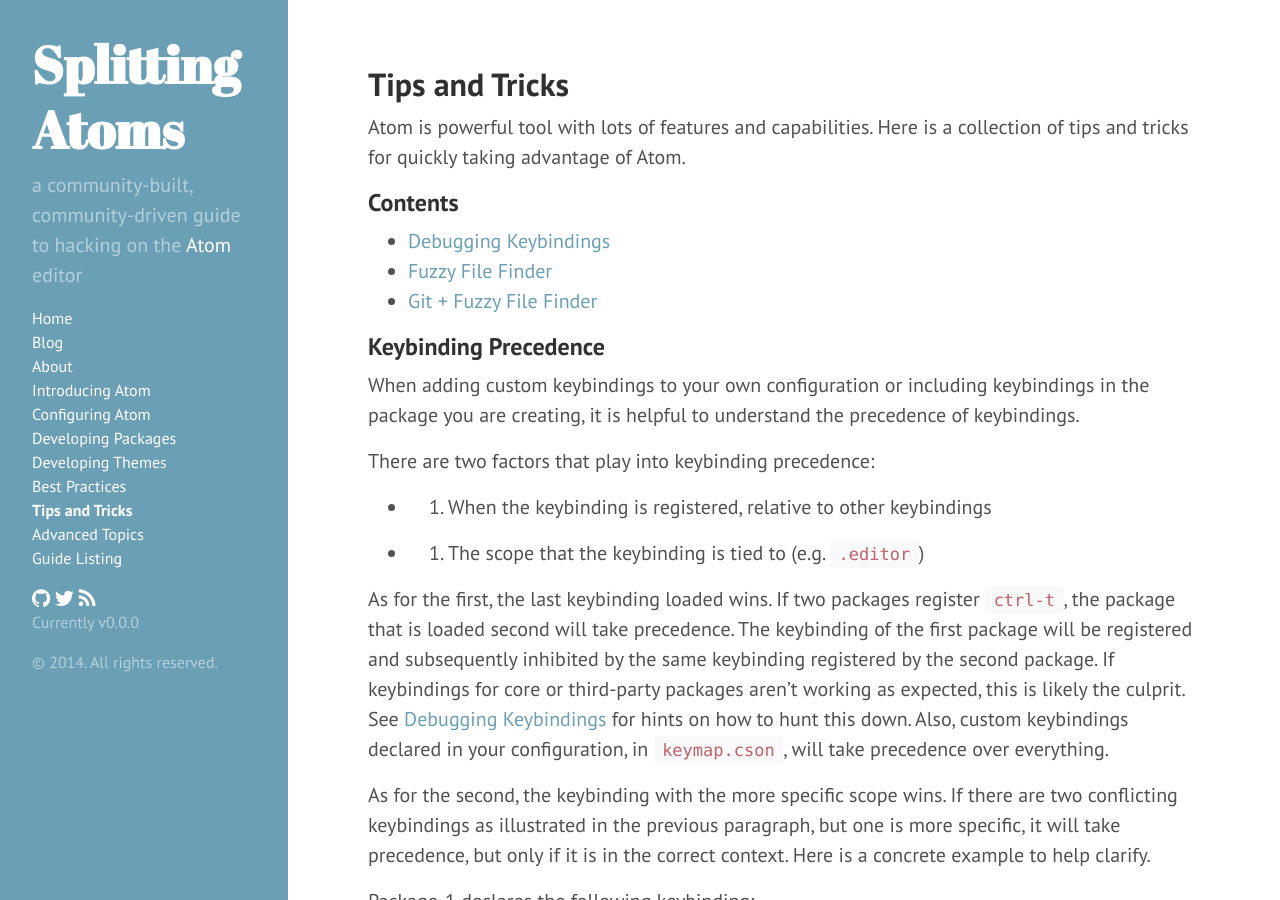
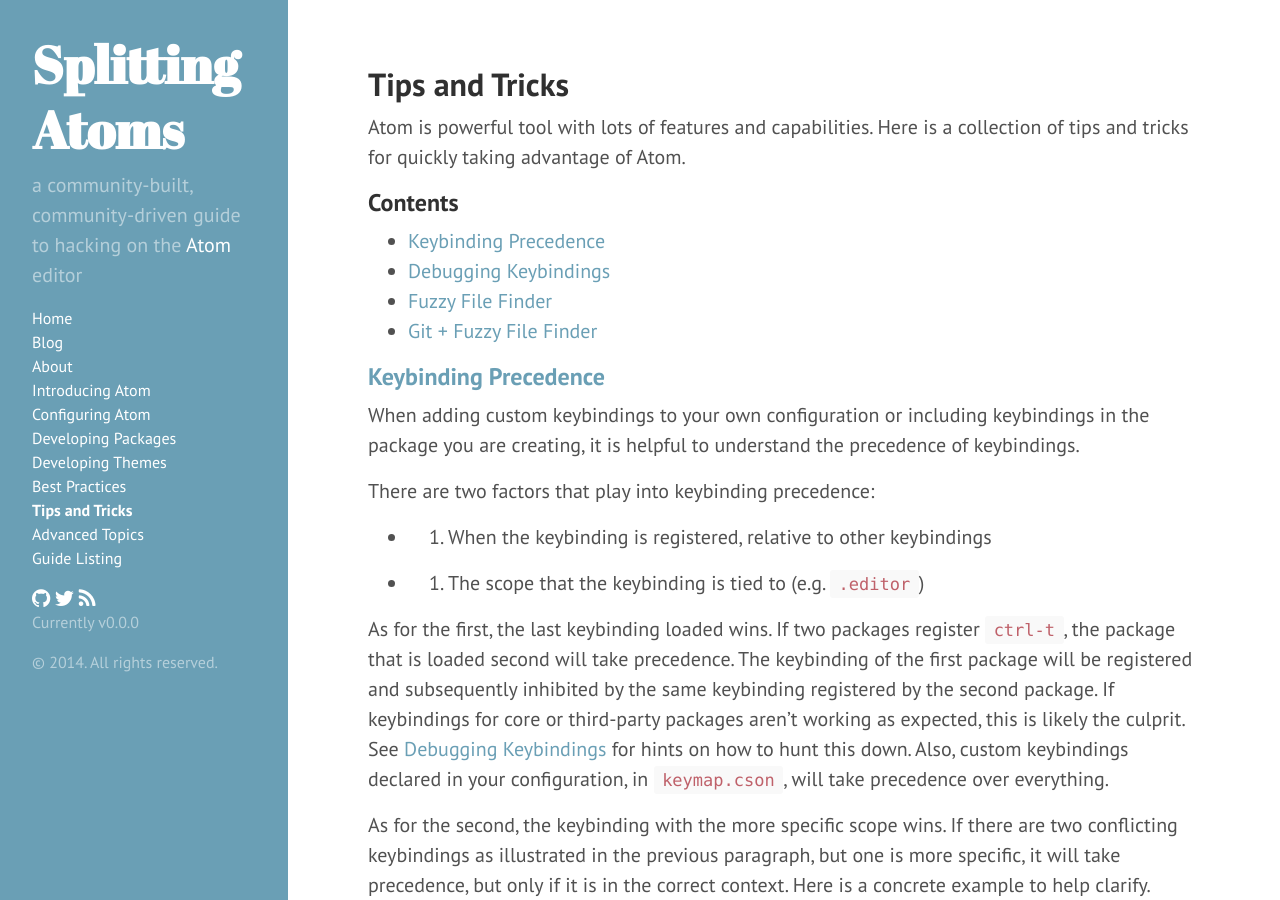
Before and after one commit to jbranchaud/splitting-atoms, a Jekyll site: the page built from TipsAndTricks.md, in a window 1280 px wide and 900 px high. Built offline with Jekyll 4.4.1, drawn with Linux system fonts in a browser that asks for light colours; Markdown is read by kramdown in place of the engine named in the settings.

Commit message:
Adding links to the contents.

```diff
--- a/TipsAndTricks.md
+++ b/TipsAndTricks.md
@@ -8,11 +8,12 @@
 
 ## Contents
 
+- [Keybinding Precedence](#KeybindingPrecedence)
 - [Debugging Keybindings](#DebuggingKeybindings)
 - [Fuzzy File Finder](#FuzzyFileFinder)
 - [Git + Fuzzy File Finder](#GitFuzzyFileFinder)
 
-## Keybinding Precedence
+## <a name="#KeybindingPrecedence" href="#KeybindingPrecedence">Keybinding Precedence</a>
 
 When adding custom keybindings to your own configuration or including
 keybindings in the package you are creating, it is helpful to understand the
```
Also changed, not shown: other parts of TipsAndTricks.md (+2 -2 lines).
